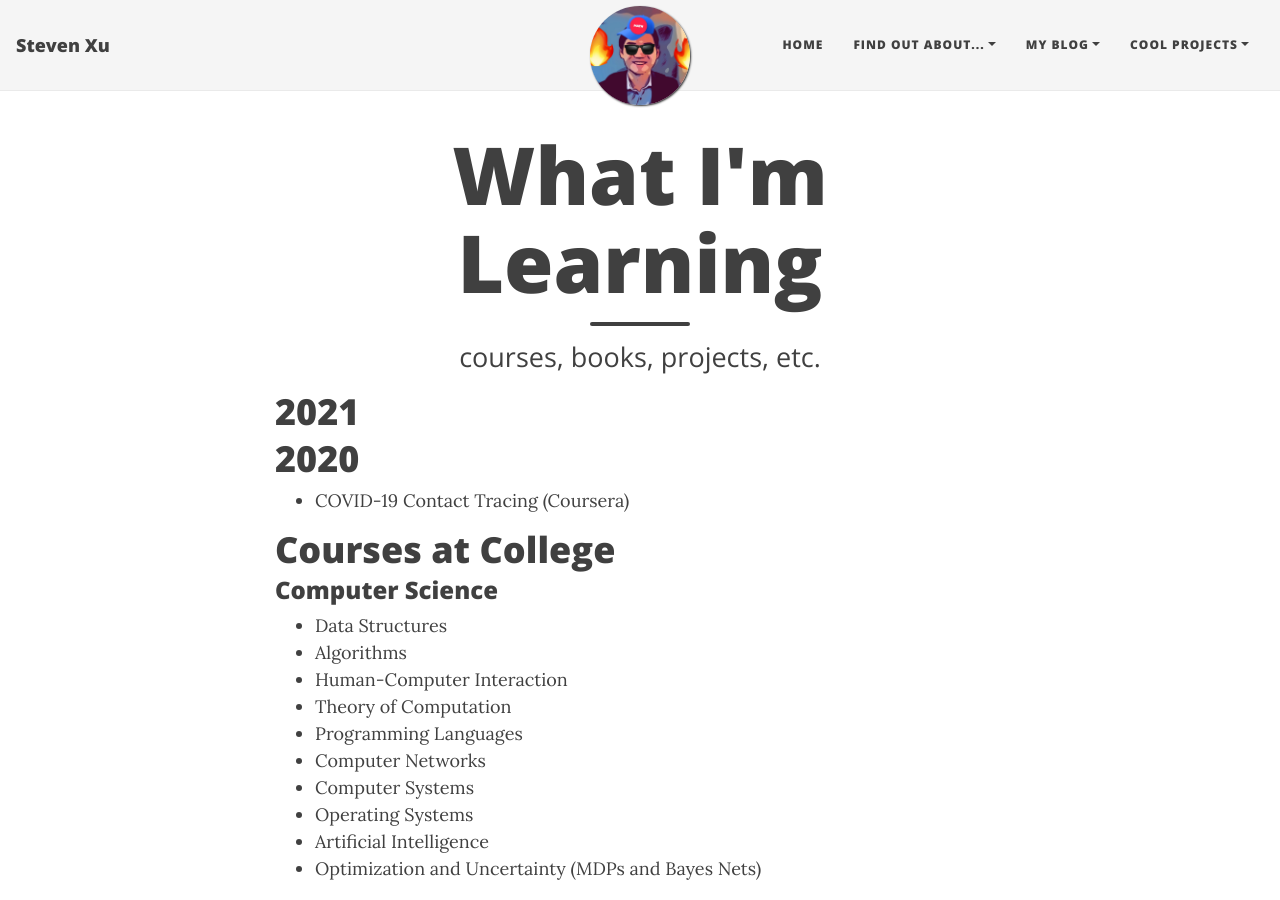
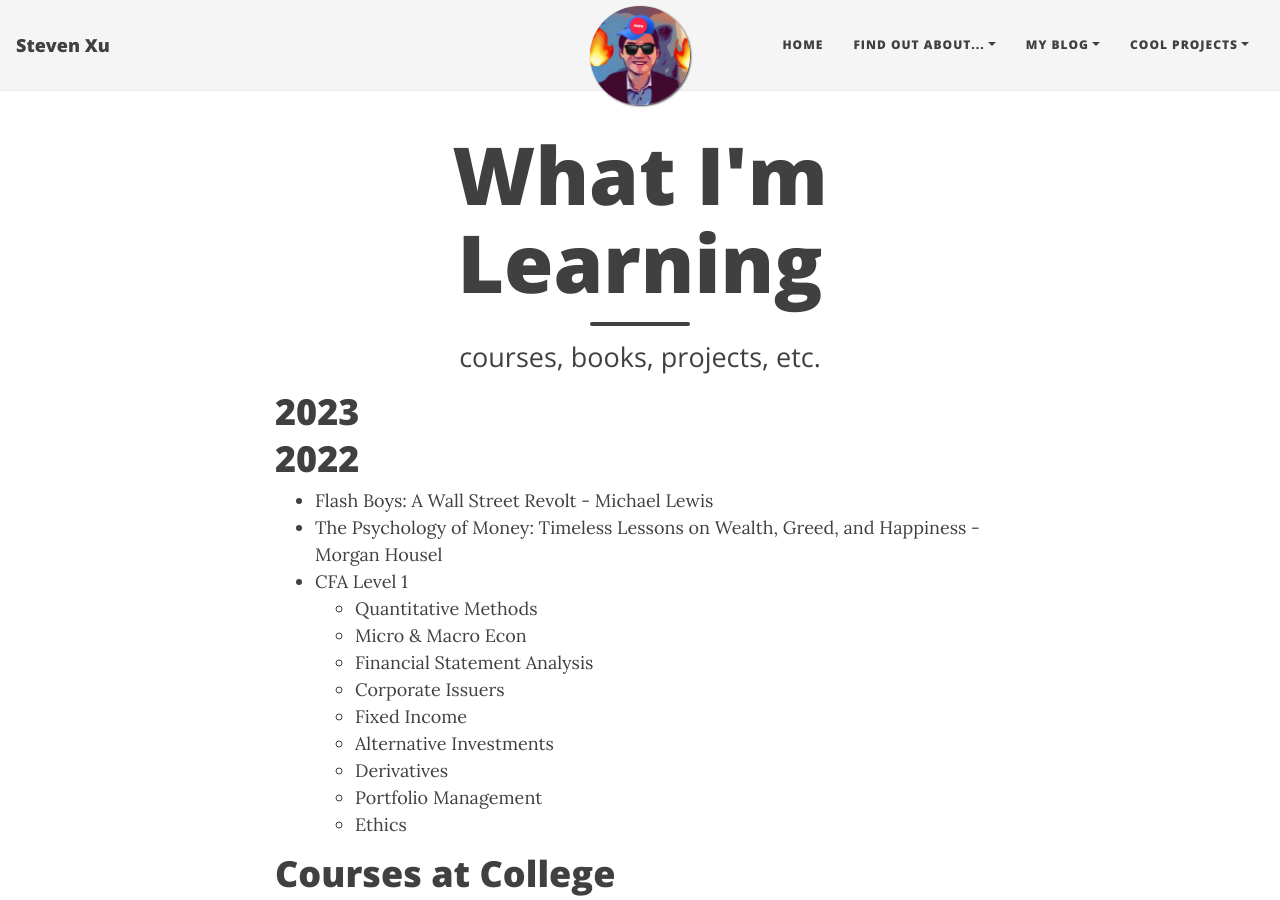
Before and after one commit to stevestar888/steven.github.io, a Jekyll site: the page built from learning.md, in a window 1280 px wide and 900 px high. Built offline with Jekyll 4.4.1, drawn with Linux system fonts in a browser that asks for light colours; nearby versions of some CDN libraries.

Commit message:
Update learning.md

```diff
--- a/learning.md
+++ b/learning.md
@@ -4,10 +4,21 @@ title: What I'm Learning
 subtitle: courses, books, projects, etc.
 ---
 
-# 2021
+# 2023
 
-# 2020
-* COVID-19 Contact Tracing (Coursera)
+# 2022
+* Flash Boys: A Wall Street Revolt - Michael Lewis
+* The Psychology of Money: Timeless Lessons on Wealth, Greed, and Happiness - Morgan Housel
+* CFA Level 1
+  * Quantitative Methods
+  * Micro & Macro Econ
+  * Financial Statement Analysis
+  * Corporate Issuers
+  * Fixed Income
+  * Alternative Investments
+  * Derivatives
+  * Portfolio Management
+  * Ethics
 
 # Courses at College
 ### Computer Science
```
